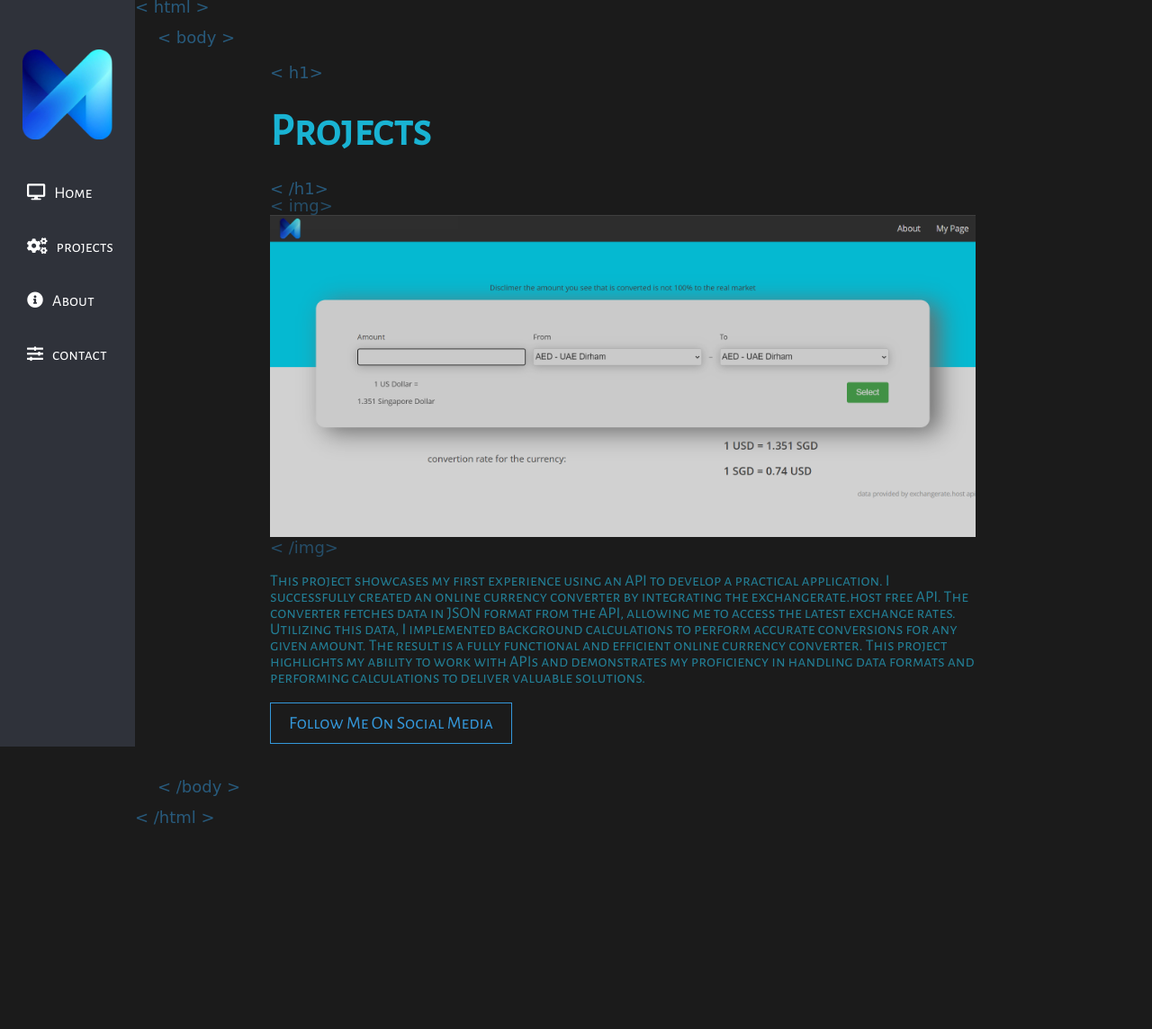
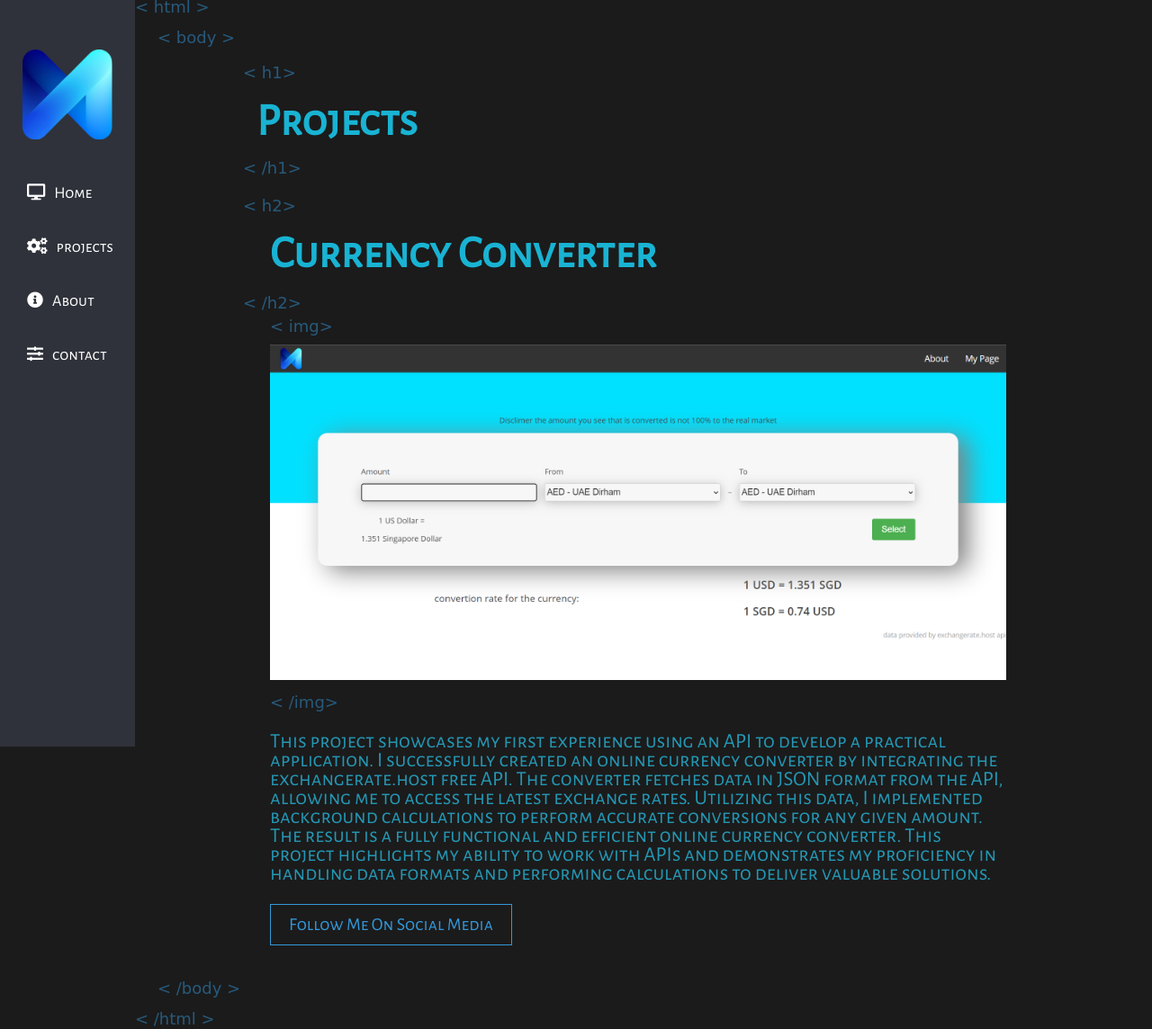
Before and after one commit to Marzook070/Portfolio-Website, a Django app: page /projects/ in a window 1280 px wide. Shown: the whole page at 90% size. Before the commit the page ends 917 px from the top, so only its background shows below. Run offline with Django 3.2, Linux system fonts and the light colour scheme; some libraries are stand-ins or nearby versions; some web fonts are replaced.

Commit message:
full renovation

```diff
--- a/home/templates/pages/base.html
+++ b/home/templates/pages/base.html
@@ -56,7 +56,7 @@
     <div class="content">
       {% block Content %}
       {% endblock Content %}
-      <a href="/contact"><button class="btn btn1">Follow Me On Social Media</button></a>
+
       <script src="{% static 'js/textA.js' %}"></script>
     </div>
   </div>
--- a/home/templates/pages/home.html
+++ b/home/templates/pages/home.html
@@ -2,8 +2,9 @@
 {% load static %}
 
 {% block Content %}
-      <span class="htmltag tag3"> < h1 > </span>
+      <span class="htmltag tag"> < h1 > </span>
       <h1 class='rubber-band'>Hi,I'am%Marzook%CSE%Student</h1>
-      <span class="htmltag tag4"> < /h1 > </span>
+      <span class="htmltag tag"> < /h1 > </span>
       <p class="contentpara">Computer  Science  Student</p>
+      <a href="/contact"><button class="btn btn1">Follow Me On Social Media</button></a>
 {% endblock %}
--- a/home/templates/pages/projects.html
+++ b/home/templates/pages/projects.html
@@ -2,21 +2,28 @@
 {% load static %}
 
 {% block Content %}
-<span class="htmltag tag3">
-      < h1>
-</span>
+
+<span class="htmltag tag">< h1></span>
 <h1 class='rubber-band'>Projects</h1>
-<span class="htmltag tag4">
-      < /h1>
-</span>
+<span class="htmltag tag">< /h1></span>
+
+
 <div class="contentpara">
-      <span class="htmltag tag3">
+
+      <div class="projectname"><span class="htmltag tag">< h2></span>
+            <h2 class='rubber-band'>Currency Converter</h2>
+            <span class="htmltag tag">< /h2></span></div>
+
+
+
+      <div class="projectcontent">
+            <span class="tag">
                   < img>
             </span>
             <a href="https://currencyconvertor.pythonanywhere.com/">
                   <img src="{%static 'images/currency_converter.png'%}" alt="">
             </a>
-      <span class="htmltag tag3">
+            <span class="tag">
                   < /img>
             </span>
             <p>
@@ -28,8 +35,11 @@
                   APIs and demonstrates my proficiency in handling data formats and performing calculations to deliver
                   valuable solutions.
             </p>
-      <p>
-      </p>
+
+      <a href="/contact"><button class="btn btn1">Follow Me On Social Media</button></a>
+      </div>
+
 
 </div>
+
 {% endblock %}
--- a/portfolio/settings.py
+++ b/portfolio/settings.py
@@ -25,7 +25,7 @@ SECRET_KEY = '!(8wtn9htjom0f#ps#tc24e31+i+1vr8db^)j11_gb&x1@qhe('
 # SECURITY WARNING: don't run with debug turned on in production!
 DEBUG = False
 
-ALLOWED_HOSTS = ['*']
+ALLOWED_HOSTS = ['127.0.0.1','mohdmarzook.pythonanywhere.com']
 
 
 # Application definition
--- a/static/css/custom1.css
+++ b/static/css/custom1.css
@@ -163,6 +163,7 @@ span.htmltag.htmltag1{
   padding-left: 150px;
   opacity: 0.5;
   transition-duration: 0.5s;
+  user-select: none;
 }
 
 span.htmltag.bodytag1{
@@ -174,6 +175,7 @@ span.htmltag.bodytag1{
   padding-left: 175px;
   opacity: 0.5;
   transition-duration: 0.5s;
+  user-select: none;
 }
 .htmlbody1{
   margin-top: 15px;
@@ -183,7 +185,7 @@ span.htmltag.bodytag1{
 }
 
 .content{
-  padding-left: 300px;
+  padding-left: 270px;
   background-position: center;
   background-size: cover;
   font-family: 'Alegreya Sans SC', sans-serif;
@@ -195,27 +197,42 @@ span.htmltag.bodytag1{
 }
 
 
+.content h1{
+  margin: 10px 0px 10px 15px;
+}
+.content h2{
+  margin: 10px 0px 10px 30px;
+}
+
+
+
 .contentpara{
   color:rgba(37, 164, 196, 0.911);
-  font-size: 18px;
-  line-height: 18px;
+  font-size: 23px;
+  line-height: 21px;
   font-family: 'Alegreya Sans SC', sans-serif;
-  opacity: 0.8;
-  padding-right: 20%;
+  padding-right: 16%;
+  margin: 20px 0px;
 }
+
 .contentpara img{
   width: 100%;
   height: auto;
+  margin: 10px 0px;
 }
 
+.projectcontent{
+  margin-left: 30px;
+  margin-top: 5px;
+}
 
-span.tag3,
-span.tag4{
+span.tag{
   opacity: 0.5;
   line-height: 0px;
   font-family: 'La Belle Aurore', cursive;
   color:#3498db;
   font-size: 18px;
+  user-select: none;
   /* h1 tag 1 and h2 tag 2 */
 }
 
--- a/static/js/textA.js
+++ b/static/js/textA.js
@@ -1,14 +1,17 @@
-const texte1 = document.querySelector('.rubber-band');
-const texte2 = texte1.textContent;
-const texte3 = texte2.replace(/%/g, "%")
-const letters = texte3.split('');
+const rubberBands = document.querySelectorAll('.rubber-band');
 
-let html = "";
+rubberBands.forEach(rubberBand => {
+  const texte2 = rubberBand.textContent;
+  const texte3 = texte2.replace(/%/g, "%");
+  const letters = texte3.split('');
 
-const makespan = letter => `<span class="rubber-letter">${letter}</span>`;
+  let html = "";
 
-letters.forEach(letter => (html += makespan(letter)))
+  const makespan = letter => `<span class="rubber-letter">${letter}</span>`;
 
-const term = html.replace(/%/g, '<br>');
+  letters.forEach(letter => (html += makespan(letter)));
 
-texte1.innerHTML = term;
+  const term = html.replace(/%/g, '<br>');
+
+  rubberBand.innerHTML = term;
+});
```
Also changed, not shown: home/templates/pages/about.html (+7 -7 lines), home/templates/pages/contact.html (+5 -3 lines). Lines whose indentation alone changed are shown as unchanged.
